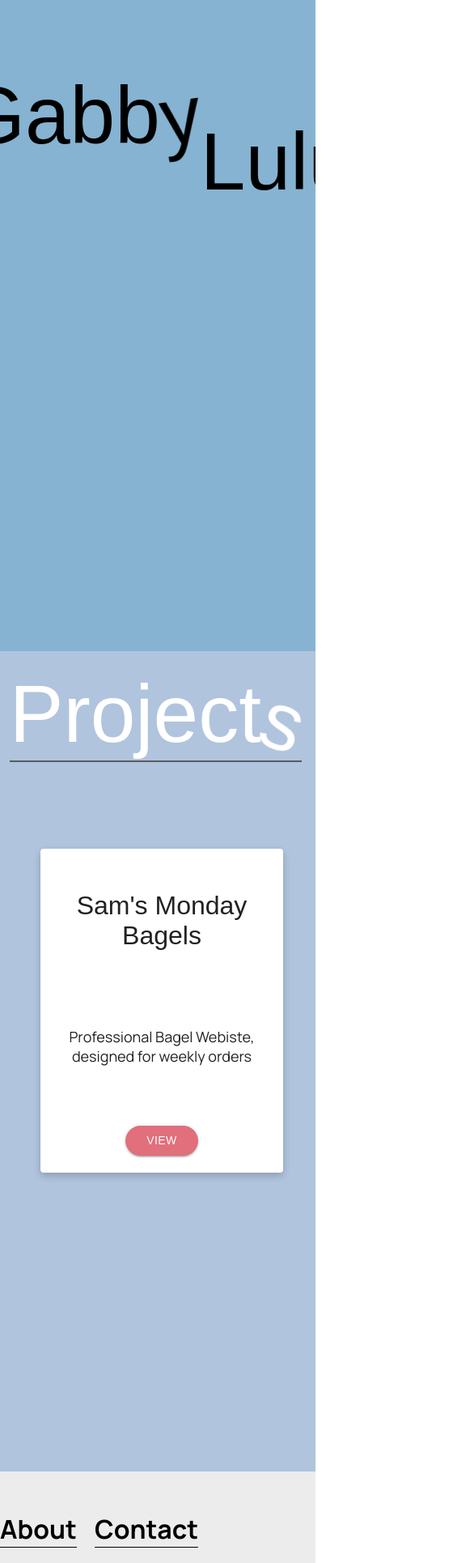
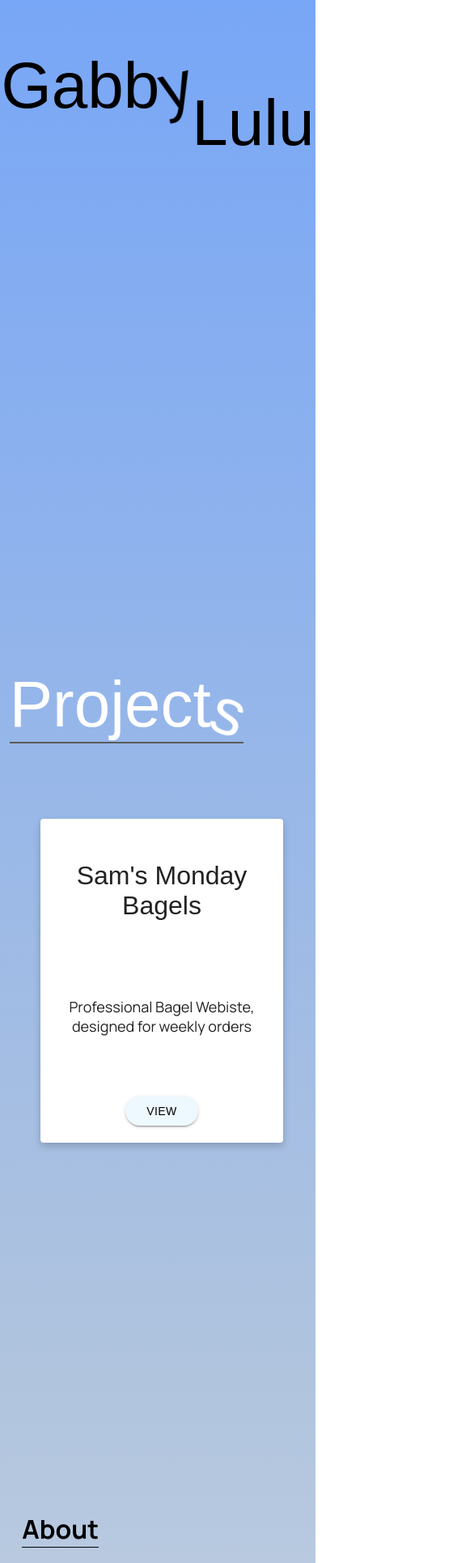
Before and after one commit to glulu4/Personal_Site, a React (Create React App) app in the folder portfolio/: page / in a window 390 px wide. Shown: the part 40-1970 px from the top of the page at 81% size, 581 px wide, since content can reach past the window. Built offline with nearby package versions, Linux system fonts and the light colour scheme.

Commit message:
fixed mobiel styling and added gradient

```diff
--- a/portfolio/src/App.css
+++ b/portfolio/src/App.css
@@ -2,3 +2,13 @@ html {
   margin: 0;
   scroll-behavior: smooth;
 }
+
+body {
+  margin: 0;
+  padding: 0;
+  background: linear-gradient(to bottom, #77a6f7, #b0c4de, #ececec);
+}
+
+
+
+/* 5ea4e2, dodgerblue */
--- a/portfolio/src/Pages/Home/Home.css
+++ b/portfolio/src/Pages/Home/Home.css
@@ -6,17 +6,25 @@
     /* background-color: #292f36; */
 
     /* background-color:rgb(26, 26, 26); */
-    background-color: #86b3d1;
+    /* background-color: #86b3d1;
+    background-image: linear-gradient(to bottom, #86b3d1, #86b3d1); */
     /* background-color: #d8c3a5;
             background-color: #eae7dc; */
     /* background-color: #77a6f7; */
+
+    /* background-image: linear-gradient(to bottom, #86b3d1, #b0c4de, #ececec); */
     overflow-y: auto;
     min-height: 100vh;
     position: sticky;
 
 
 }
-
+.name-div {
+    display: flex;
+    justify-content: center;
+    flex-direction: row;
+    margin-bottom: 2%;
+}
 .project-section {
     /* Adjust this value based on the height of your top section */
     /* overflow: scroll; */
@@ -25,18 +33,19 @@
     /* background-color: whitesmoke;
     background-color: #a8d0e6;
     /* background-image: linear-gradient(#5ca4a9, whitesmoke); */
-    background-color: #323436;
+    /* background-color: #323436;
     background-color: #d18686;
     background-color: #a6d1cc;
-    background-color: #edb5bf;
+    background-color: #edb5bf; */
     /* i like, not for this tho */
 
 
-    background-color: #a16e83;
+    /* background-color: #a16e83; */
     /* i like */
-    background-color: #8e8268;
+    /* background-color: #8e8268;
     background-color: #99ced3;
     background-color: #B0C4DE;
+    background: linear-gradient(to bottom, #86b3d1, #b0c4de, #ececec); */
 
     /* background-color: #eae7dc;
             background-color: #d8c3a5; */
@@ -73,7 +82,8 @@
 
 .content-section {
     min-height: 100vh;
-    background-color: #ECECEC;
+    /* background-color: #ECECEC; */
+    /* background: linear-gradient(to bottom, #86b3d1, #b0c4de, #ececec); */
     display: flex;
     align-items: flex-start;
     position: relative;
@@ -220,3 +230,125 @@ tr>*+* {
     font-weight: bold;
     color: #323436;
 }
+
+.name-textarea{
+    display:flex;
+    flex-direction:column;
+}
+
+.email-textarea {
+    display: flex;
+    flex-direction: column;
+}
+
+.name-email-div {
+    display: flex;
+    flex-direction: row;
+
+
+}
+
+.contact-form-div{
+
+    width: inherit;
+    display: flex;
+    padding-bottom: 10%;
+    gap: 2px;
+
+}
+
+
+
+@media (max-width: 768px) {
+
+    .name-div {
+        display: flex;
+        justify-content: center;
+        flex-direction: row;
+        margin-bottom: 2%;
+
+    }
+
+        .name {
+            display: flex;
+            text-align:center;
+            font-size: 80px;
+            font-family: "Carandache Office Sans", sans-serif;
+            font-weight: 400;
+            position: relative;
+            text-align: center;
+            /* color:#E85A4F; */
+            /* box-shadow: 2px 2px 4px rgba(0, 0, 0, 0.5); */
+
+
+        }
+
+        .project-title-section {
+            margin-top: 5%;
+            font-size: 80px;
+            font-family: "Carandache Office Sans", sans-serif;
+            font-weight: 400;
+            margin-left: 3%;
+            display: flex;
+            align-items: flex-start;
+            max-width: max-content;
+            color: #ffffff;
+
+        }
+
+        .content-section {
+            min-height: 100vh;
+            /* background-color: #ECECEC; */
+            /* background: linear-gradient(to bottom, #86b3d1, #b0c4de, #ececec); */
+            display: flex;
+            align-items: flex-start;
+            position: relative;
+            flex-direction: column;
+            justify-content: space-around;
+            gap: 0px;
+
+        }
+
+        .about-section {
+            display: flex;
+            flex-direction: column;
+            /* margin-left:-3%; */
+            /* padding-right:5%; */
+            margin: 7%;
+
+            width: 80%;
+
+        }
+
+        .contact {
+            margin: 7%;
+            width:80%;
+            padding-bottom:10%;
+
+        }
+        .name-email-div{
+            display:flex;
+            flex-direction:column;
+            min-width: 100%;
+
+        }
+        .name-textarea {
+            width:100%;
+        }
+
+        .email-textarea {
+            display: flex;
+            flex-direction: column;
+        }
+
+        .contact-form-div {
+
+            width: 100%;
+            display: flex;
+            padding-bottom: 10%;
+            gap: 2px;
+
+        }
+
+
+}
--- a/portfolio/src/Pages/Home/Home.js
+++ b/portfolio/src/Pages/Home/Home.js
@@ -207,7 +207,7 @@ function Home() {
         <div className='home-container'>
             <div className='scroll-page-one'>
 
-                <div style={{ display: 'flex', justifyContent: 'center', flexDirection: 'row', marginBottom: '2%' }}>
+                <div className='name-div'>
                     <h1 className="name">
                         Gabb<motion.div
                             animate={controls}
@@ -426,22 +426,20 @@ function Home() {
 
                 <div className='contact'>
                     <h1 className='about'>Contact</h1>
-                    <div style={{
-                        width: 'inherit',
-                        display: 'flex',
-                        paddingBottom: '10%',
-                        gap: '2px',
-                    }}>
-                        <div style={{ display: 'flex', flexDirection: 'column' }}>
+                    <div className='contact-form-div'>
+                        <div className='name-email-div'>
+                            <div className='name-textarea' >
                                 <Textarea color={nameColor} onChange={handleNameChange} value={name} placeholder="Name"></Textarea>
                                 <FormHelperText style={{ color: '#d32f2f', paddingLeft: '2%' }}>{nameError}</FormHelperText>
                             </div>
 
-                        <div style={{ display: 'flex', flexDirection: 'column' }}>
+                            <div className='email-textarea'>
                                 <Textarea color={emailColor} value={email} onChange={handleEmailChange} placeholder="Email"></Textarea>
                                 <FormHelperText style={{ color: '#d32f2f', paddingLeft: '2%' }} >{emailError}</FormHelperText>
 
                             </div>
+                        </div>
+
 
                     </div>
 
--- a/portfolio/src/Pages/Slider/Cards.js
+++ b/portfolio/src/Pages/Slider/Cards.js
@@ -25,7 +25,7 @@ const underlineOnHoverStyle = {
 
 const linkStyle = {
     textDecoration: 'none',
-    color: 'inherit',
+    color: 'black',
     ':hover': {
         textDecoration: 'none',
     },
@@ -80,7 +80,7 @@ projectNames.map((projectName, index) => {
                 <p className='project-description'> {projectDescriptions[index]} </p>
 
                 <div className='buttonDiv'>
-                    <Button variant="contained" className='buttonStyle' style={{ borderRadius: '50px', backgroundColor: '#E16F7C' }} >
+                    <Button variant="contained" className='buttonStyle' style={{ borderRadius: '50px', backgroundColor: '#EEF8FF' }} >
                         <Link to={paths[index]} style={linkStyle}>view</Link>
                     </Button>
                 </div>
```
Lines whose indentation alone changed are shown as unchanged.
